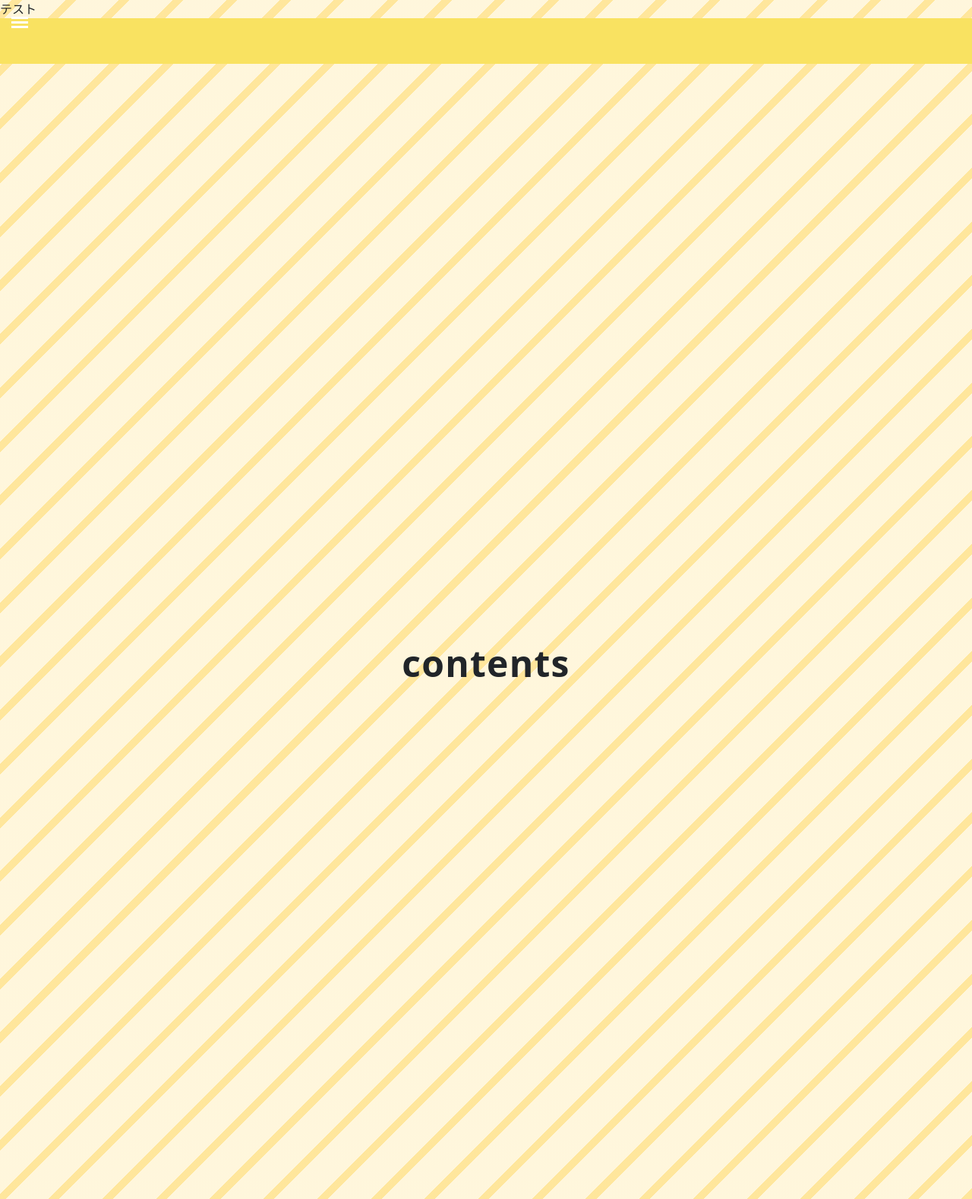
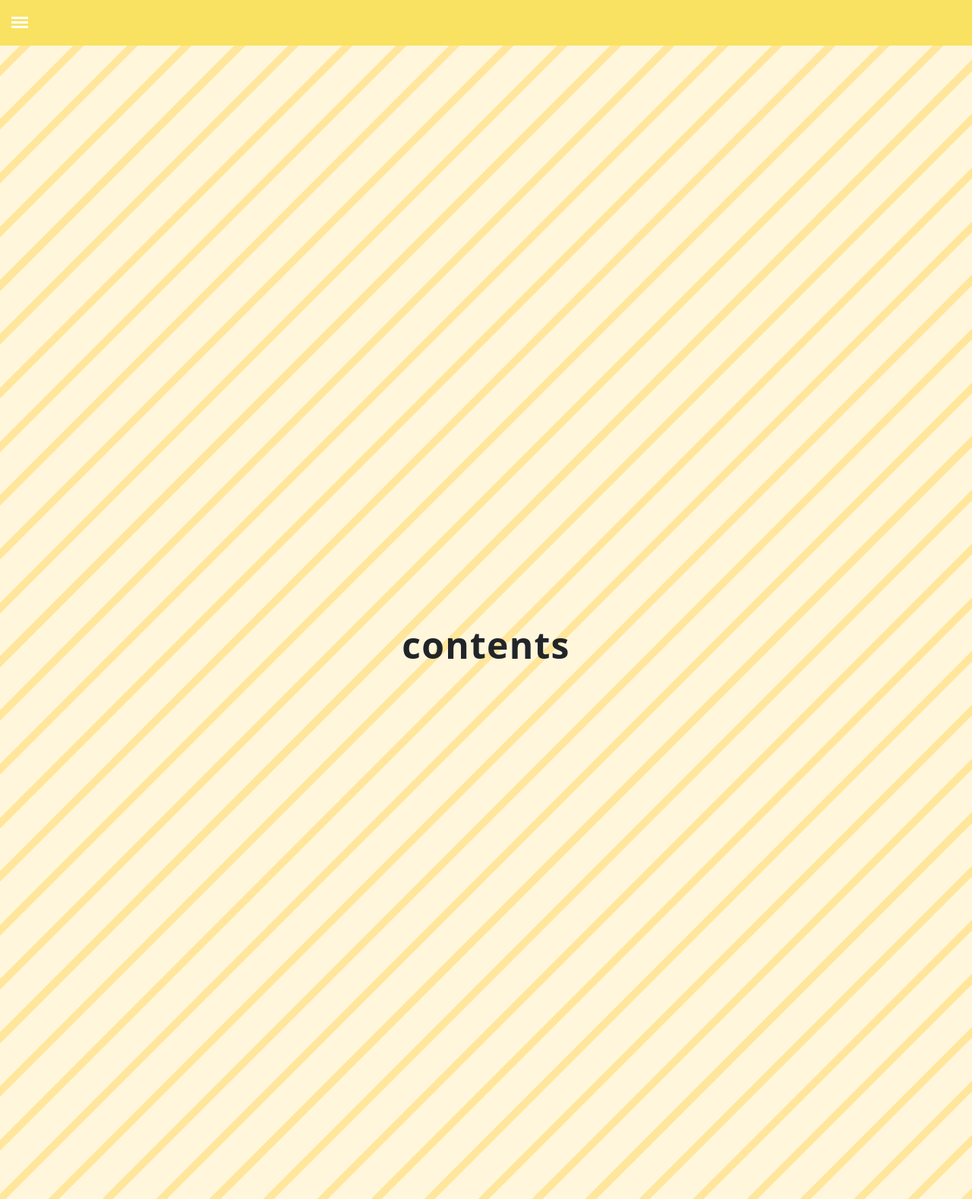
Before and after one commit to 1f10200087/web-simulation, a Django app: page /web/ in a window 1280 px wide. Shown: the whole page at 76% size. Run offline with Django 3.2, Linux system fonts and the light colour scheme; some libraries are stand-ins or nearby versions.

Commit message:
Update index.html

```diff
--- a/web/templates/index.html
+++ b/web/templates/index.html
@@ -11,7 +11,6 @@
     <link rel="stylesheet" href="https://use.fontawesome.com/releases/v5.15.4/css/all.css" integrity="sha384-DyZ88mC6Up2uqS4h/KRgHuoeGwBcD4Ng9SiP4dIRy0EXTlnuz47vAwmeGwVChigm" crossorigin="anonymous"/>
 </head>
 <body>
-    テスト
     <div class="bg_pattern Diagonal_v2"></div>
     {% block header %}
     <div class="header"></div>
```
